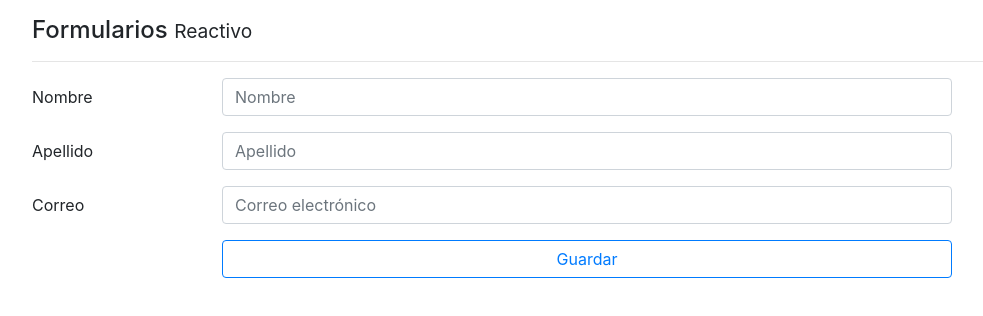
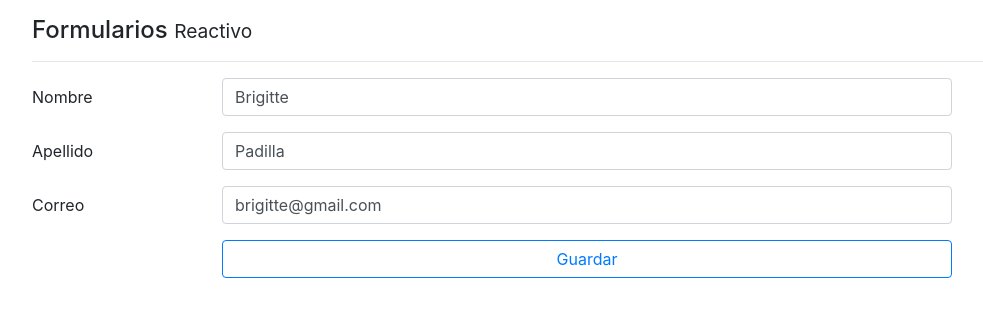
Before and after one commit to Brigitte9219/Formulario_Reactivo_Angular, an Angular app: page / in a window 1280 px wide. Shown: the top 316 px of the page, without its empty margins (53-1036 px from the left). Built offline with nearby package versions, Linux system fonts and the light colour scheme.

Commit message:
Uso de formGroup, FormBuilder y formControlName para la creación del formulario

```diff
--- a/src/app/pages/reactive/reactive.component.html
+++ b/src/app/pages/reactive/reactive.component.html
@@ -1,42 +1,38 @@
 <h4>Formularios <small> Reactivo </small></h4>
 <hr>
-<form autocomplete="off">
+<form autocomplete="off" [formGroup]="forma" (ngSubmit)="guardar()">
 
   <div>
-
     <div class="form-group row">
       <label class="col-2 col-form-label">Nombre</label>
       <div class="col-8">
-
         <input class="form-control"
                type="text"
-               placeholder="Nombre">
+               placeholder="Nombre"
+               formControlName="nombre">
       </div>
     </div>
 
     <div class="form-group row">
       <label class="col-2 col-form-label">Apellido</label>
       <div class="col-8">
-
         <input class="form-control"
                type="text"
-               placeholder="Apellido">
+               placeholder="Apellido"
+               formControlName="apellido">
       </div>
     </div>
-
   </div>
 
   <div class="form-group row">
     <label class="col-2 col-form-label">Correo</label>
     <div class="col-8">
-
       <input class="form-control"
              type="email"
-             placeholder="Correo electrónico">
+             placeholder="Correo electrónico"
+             formControlName="correo">
     </div>
   </div>
-
-
 
   <div class="form-group row">
     <label class="col-2 col-form-label">&nbsp;</label>
--- a/src/app/pages/reactive/reactive.component.ts
+++ b/src/app/pages/reactive/reactive.component.ts
@@ -1,4 +1,5 @@
 import { Component } from '@angular/core';
+import { FormBuilder, FormGroup } from '@angular/forms';
 
 @Component({
   selector: 'app-reactive',
@@ -7,4 +8,22 @@
 })
 export class ReactiveComponent {
 
+  forma!: FormGroup;
+
+  constructor(private fb:FormBuilder){
+    this.crearFormulario();
+  }
+
+  crearFormulario(){
+    this.forma = this.fb.group({
+      nombre:['Brigitte'],
+      apellido:['Padilla'],
+      correo:['brigitte@gmail.com']
+    })
+  }
+
+  guardar(){
+    console.log(this.forma);
+  }
+
 }
```
